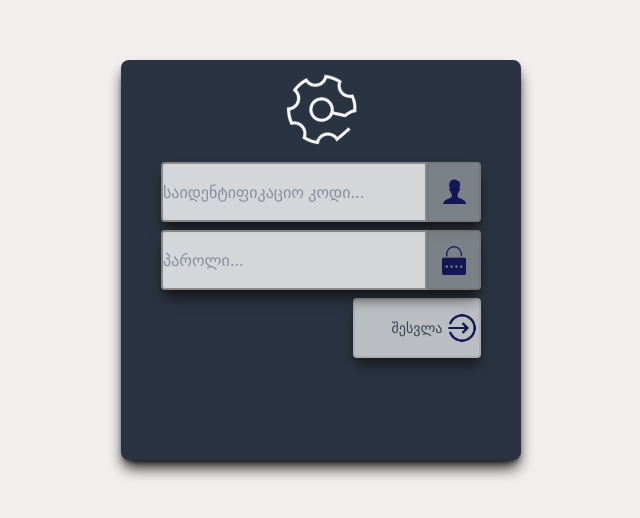
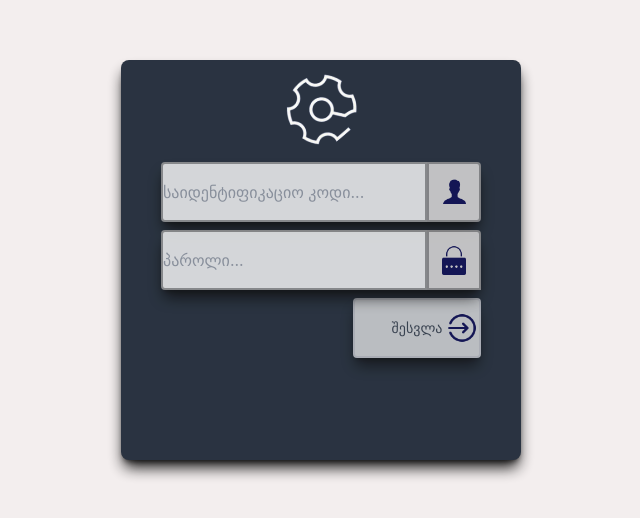
Before and after one commit to DarkSidedMangoose/Tofura--Project--Front, a React (Create React App) app: page / in a window 1280 px wide. Shown: the part 140-658 px from the top of the page, without its empty margins (319-959 px from the left). Built offline with nearby package versions, Linux system fonts and the light colour scheme.

Commit message:
some changes

```diff
--- a/src/components/login/LoginForm.css
+++ /dev/null
@@ -1,26 +0,0 @@
-.loginImgBorders {
-  border: 2px solid rgba(128, 128, 128, 0.805);
-  border-top-right-radius: 4px;
-  border-bottom-right-radius: 4px;
-  background-color: rgba(230, 228, 227, 0.548);
-}
-.loginInputBorders {
-  border: 2px solid rgba(128, 128, 128, 0.805);
-  border-top-left-radius: 4px;
-  border-bottom-left-radius: 4px;
-}
-.loginInputIcon {
-  border-radius: 4px;
-}
-.movedLogo {
-  animation: movedLogos 9s linear infinite;
-}
-
-@keyframes movedLogos {
-  from {
-    transform: rotate(0deg);
-  }
-  to {
-    transform: rotate(360deg);
-  }
-}
--- a/src/components/login/LoginForm.tsx
+++ b/src/components/login/LoginForm.tsx
@@ -7,7 +7,7 @@ import MainLogoCenter from "../../assets/images/login/mainLogoCenter.png";
 import { UserPass } from "./loginSubComponents/loginInterface";
 import { handleChange } from "./loginSubComponents/loginFunctions";
 import { handleSubmit } from "./loginSubComponents/loginFunctions";
-import "./loginForm.css";
+import "./loginAnimations.css";
 
 const LoginForm: React.FC = () => {
   const navigate = useNavigate();
@@ -29,22 +29,22 @@ const LoginForm: React.FC = () => {
             className="w-80px h-80px mt-5 movedLogo"
           />
         </div>
-        <div className="w-4/5 opacity-80 hover:opacity-60 z-30 flex flex-row items-center h-15% relative bg-transparent shadow-lg shadow-black stroke-black loginInputIcon">
+        <div className="w-4/5 opacity-80 hover:opacity-60 z-30 flex flex-row items-center h-15% relative bg-transparent shadow-lg shadow-black stroke-black rounded-[4px]">
           <input
-            className="text-black-900 w-full h-100% outline-none z-10 loginInputBorders"
+            className="text-black-900 w-full h-100% outline-none z-10 border-2 border-solid border-loginBorderColor rounded-tl-[4px] rounded-bl-[4px]"
             name="username"
             placeholder="საიდენტიფიკაციო კოდი..."
             type="text"
             value={userPass.username}
             onChange={(e) => handleChange(e, userPass, setUserPass)}
           />
-          <div className="w-1/5 z-10 h-full flex justify-center items-center loginImgBorders">
+          <div className="w-1/5 z-10 h-full flex justify-center items-center  border-2 border-solid border-loginBorderColor bg-loginButBackground rounded-tr-[4px] rounded-br-[4px] ">
             <img src={User} alt="userLogo" className="z-20 w-30px h-30px"></img>
           </div>
         </div>
-        <div className="w-4/5 opacity-80 hover:opacity-60 z-30 flex flex-row items-center h-15% relative bg-transparent shadow-lg shadow-black stroke-black loginInputIcon">
+        <div className="w-4/5 opacity-80 hover:opacity-60 z-30 flex flex-row items-center h-15% relative bg-transparent shadow-lg shadow-black stroke-black rounded-[4px]">
           <input
-            className="text-black-900 w-full h-100% outline-none z-10 loginInputBorders"
+            className="text-black-900 w-full h-100% outline-none z-10  border-2 border-solid border-loginBorderColor rounded-tl-[4px] rounded-bl-[4px]"
             type="password"
             name="password"
             id="password"
@@ -52,7 +52,7 @@ const LoginForm: React.FC = () => {
             value={userPass.password}
             onChange={(e) => handleChange(e, userPass, setUserPass)}
           />
-          <div className="w-1/5 z-10 h-full flex justify-center items-center loginImgBorders">
+          <div className="w-1/5 z-10 h-full flex justify-center items-center border-2 border-solid border-loginBorderColor bg-loginButBackground rounded-tr-[4px] rounded-br-[4px">
             <img
               src={Password}
               alt="passLogo"
@@ -63,7 +63,7 @@ const LoginForm: React.FC = () => {
         <div className="w-4/5 flex justify-end h-15% relative opacity-80 loginButtonHover">
           <button
             type="submit"
-            className="w-2/5 bg-white h-100% z-10 text-gray-700 text-sm hover:opacity-45 active:bg-slate-200 rounded-lg border-loginBut border-2 border-opacity-75 shadow-lg shadow-black loginInputIcon opacity-85"
+            className="w-2/5 bg-white h-100% z-10 text-gray-700 text-sm hover:opacity-45 active:bg-slate-200  border-loginBut border-2 border-opacity-75 shadow-lg  shadow-black rounded-[4px] opacity-85"
           >
             შესვლა
           </button>
--- /dev/null
+++ b/src/components/login/loginAnimations.css
@@ -0,0 +1,12 @@
+.movedLogo {
+  animation: movedLogos 9s linear infinite;
+}
+
+@keyframes movedLogos {
+  from {
+    transform: rotate(0deg);
+  }
+  to {
+    transform: rotate(360deg);
+  }
+}
--- a/tailwind.config.js
+++ b/tailwind.config.js
@@ -32,6 +32,8 @@ module.exports = {
       },
       colors: {
         loginBackground: "#f3eeeee5",
+        loginBorderColor: "#808080CC",
+        loginButBackground: "#E6E4E3",
         sidebarChoose: "#030352",
         footerText: "#10024a",
       },
```
